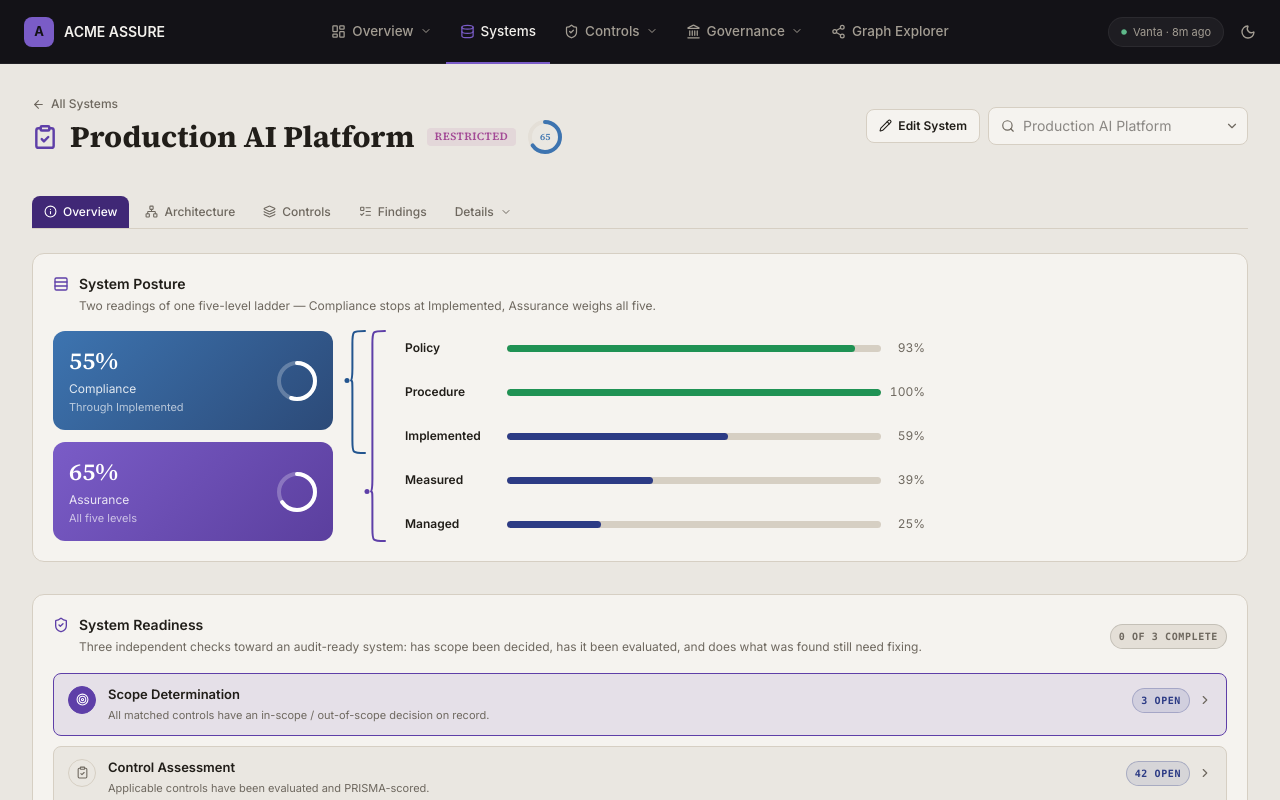
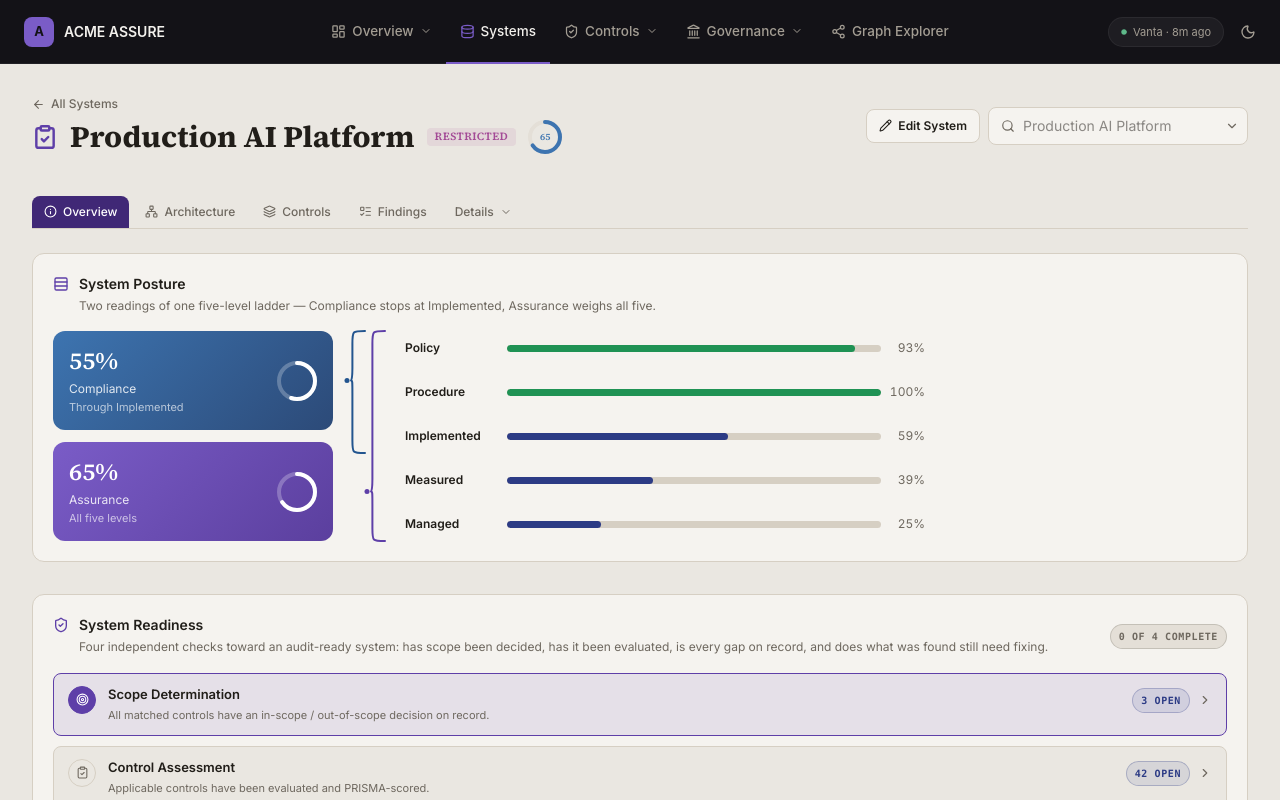
Before and after one commit to jklepp/grc, a React (Vite) app: page /#/systems/SYS-003 in a window 1280 px wide. Both pictures are taken after a click on the button "Single sign-on". Shown: the top 800 px of the page. Built offline with nearby package versions, Linux system fonts and the light colour scheme.

Commit message:
Sys changes

```diff
--- a/src/pages/SystemWorkspace/SystemHeader.tsx
+++ b/src/pages/SystemWorkspace/SystemHeader.tsx
@@ -2,7 +2,7 @@ import React from "react";
 import { ArrowLeft, ClipboardCheck, Pencil } from "lucide-react";
 import { C } from "../../theme";
 import { PageHeader } from "../../components/Headings";
-import { ClassificationTag, AssuranceBadge, SystemPicker } from "../../components/SystemBadges";
+import { ClassificationTag, AssuranceBadge, FormallyAssessedBadge, SystemPicker } from "../../components/SystemBadges";
 import type { SystemId } from "../../graph/ids";
 import type { WorkspaceSystem } from "./types";
 
@@ -13,9 +13,10 @@ interface SystemHeaderProps {
   onSelectSystem: (id: SystemId) => void;
   onEdit: () => void;
   onBack?: () => void;
+  formallyAssessed?: boolean;
 }
 
-export function SystemHeader({ system, systems, systemId, onSelectSystem, onEdit, onBack }: SystemHeaderProps) {
+export function SystemHeader({ system, systems, systemId, onSelectSystem, onEdit, onBack, formallyAssessed }: SystemHeaderProps) {
   return (
     <PageHeader
       icon={ClipboardCheck}
@@ -34,6 +35,7 @@ export function SystemHeader({ system, systems, systemId, onSelectSystem, onEdit
           {system.name}
           {system.classification && <ClassificationTag level={system.classification} />}
           <AssuranceBadge pct={system.overallAssurance} />
+          {formallyAssessed && <FormallyAssessedBadge />}
         </span>
       }
       right={(
--- a/src/pages/SystemWorkspace/SystemOverview.tsx
+++ b/src/pages/SystemWorkspace/SystemOverview.tsx
@@ -14,6 +14,14 @@ import type {
 import type { SystemWorkspaceTab } from "./tabs";
 import type { ReviewWave } from "../../engine/review";
 
+interface FormalAssessmentStatus {
+  scopeDecided: boolean;
+  controlsAssessed: boolean;
+  gapsRecorded: boolean;
+  gapControlsMissingFinding: ControlMatrixRow[];
+  complete: boolean;
+}
+
 interface SystemOverviewProps {
   system: WorkspaceSystem;
   cockpit: CockpitSummary;
@@ -27,12 +35,14 @@ interface SystemOverviewProps {
   onSelectControlsGroup: (selection: ControlSelection) => void;
   onStartAssessment?: () => void;
   onGenerateIsoReport: () => Promise<void>;
+  formalAssessment: FormalAssessmentStatus;
 }
 
 export function SystemOverview(props: SystemOverviewProps) {
   const {
     system, cockpit, compliance, statusCounts, applicabilitySummary, exposure,
     dataTypes, onNavigate, onOpenScopeReview, onSelectControlsGroup, onStartAssessment, onGenerateIsoReport,
+    formalAssessment,
   } = props;
   const [generatingReport, setGeneratingReport] = useState(false);
 
@@ -55,8 +65,10 @@ export function SystemOverview(props: SystemOverviewProps) {
         <AssessmentReadiness
           statusCounts={statusCounts}
           applicabilitySummary={applicabilitySummary}
+          formalAssessment={formalAssessment}
           onScopeClick={() => onOpenScopeReview("not-applicable")}
           onAssessClick={onStartAssessment ?? (() => onSelectControlsGroup(ASSESSMENT_SELECTION))}
+          onGapsClick={() => onSelectControlsGroup(DEFAULT_SELECTION)}
           onRemediateClick={() => onSelectControlsGroup(DEFAULT_SELECTION)}
         />
       </Panel>
--- a/src/pages/SystemWorkspace/SystemWorkspace.tsx
+++ b/src/pages/SystemWorkspace/SystemWorkspace.tsx
@@ -10,7 +10,7 @@ import { SystemData } from "./SystemData";
 import { SystemIdentity } from "./SystemIdentity";
 import { SystemSecurity } from "./SystemSecurity";
 import { SystemTesting } from "./SystemTesting";
-import { SystemControls, DEFAULT_SELECTION } from "./SystemControls";
+import { SystemControls, DEFAULT_SELECTION, REMEDIATION_STATUSES } from "./SystemControls";
 import type { ControlSelection } from "./SystemControls";
 import { ScopeReviewModal } from "./ScopeReviewModal";
 import { SystemRisk } from "./SystemRisk";
@@ -154,6 +154,30 @@ export default function SystemWorkspace({ systemId: controlledSystemId, onSelect
     return counts;
   }, [findings]);
 
+  // "Formally assessed" (Completion, stage 4 of the assessment workflow):
+  // scope is fully decided, every applicable control has been PRISMA-graded,
+  // and every control still sitting at partial/deficient/not-implemented has
+  // a Finding — a gap/CAP — on record for it. This is deliberately a lower
+  // bar than "audit-ready" (see engine/review.ts): it does not require those
+  // gaps to already be remediated, only recorded, matching how an assessment
+  // engagement actually completes.
+  const gapControlsMissingFinding = useMemo(() => {
+    const findingControlIds = new Set(findings.map((f) => f.controlId));
+    return matrix.filter((row) => (REMEDIATION_STATUSES as readonly string[]).includes(row.status) && !findingControlIds.has(row.controlId));
+  }, [matrix, findings]);
+  const formalAssessment = useMemo(() => {
+    const scopeDecided = applicabilitySummary.pending === 0;
+    const controlsAssessed = (statusCounts.unassessed ?? 0) === 0;
+    const gapsRecorded = gapControlsMissingFinding.length === 0;
+    return {
+      scopeDecided,
+      controlsAssessed,
+      gapsRecorded,
+      gapControlsMissingFinding,
+      complete: scopeDecided && controlsAssessed && gapsRecorded,
+    };
+  }, [applicabilitySummary, statusCounts, gapControlsMissingFinding]);
+
   async function generateIsoReport() {
     const { exportIso27001SystemReportPdf } = await import("../../utils/exportIso27001SystemReportPdf");
     await exportIso27001SystemReportPdf({
@@ -188,6 +212,7 @@ export default function SystemWorkspace({ systemId: controlledSystemId, onSelect
         onSelectSystem={selectSystem}
         onEdit={() => setEditorOpen(true)}
         onBack={onBack}
+        formallyAssessed={formalAssessment.complete}
       />
 
       <WorkspaceTabBar tabs={SUB_TABS} active={subTab} onChange={changeSubTab} />
@@ -203,6 +228,7 @@ export default function SystemWorkspace({ systemId: controlledSystemId, onSelect
           onOpenScopeReview={openScopeReview} onSelectControlsGroup={openControlsGroup}
           onStartAssessment={assessmentQueue.length > 0 ? openAssessmentWalk : undefined}
           onGenerateIsoReport={generateIsoReport}
+          formalAssessment={formalAssessment}
         />
       )}
 
--- a/src/pages/SystemWorkspace/overview/AssessmentReadiness.tsx
+++ b/src/pages/SystemWorkspace/overview/AssessmentReadiness.tsx
@@ -1,5 +1,5 @@
 import React from "react";
-import { Check, ChevronRight, ClipboardCheck, ShieldCheck, Target, Wrench } from "lucide-react";
+import { Check, ChevronRight, ClipboardCheck, FileWarning, ShieldCheck, Target, Wrench } from "lucide-react";
 import type { LucideIcon } from "lucide-react";
 import { C } from "../../../theme";
 import { SectionHeader } from "../shared/SectionHeader";
@@ -9,11 +9,21 @@ import type { ControlMatrixRow, ApplicabilitySummary } from "../types";
 
 type ControlStatus = ControlMatrixRow["status"];
 
+interface FormalAssessmentStatus {
+  scopeDecided: boolean;
+  controlsAssessed: boolean;
+  gapsRecorded: boolean;
+  gapControlsMissingFinding: ControlMatrixRow[];
+  complete: boolean;
+}
+
 interface AssessmentReadinessProps {
   statusCounts: Record<ControlStatus, number>;
   applicabilitySummary: ApplicabilitySummary;
+  formalAssessment: FormalAssessmentStatus;
   onScopeClick: () => void;
   onAssessClick: () => void;
+  onGapsClick: () => void;
   onRemediateClick: () => void;
 }
 
@@ -66,18 +76,25 @@ function CheckRow({ icon: Icon, title, description, complete, count, next, onCli
   );
 }
 
-const CHECKS = ["scope", "assess", "remediate"] as const;
+const CHECKS = ["scope", "assess", "gaps", "remediate"] as const;
 type CheckId = (typeof CHECKS)[number];
+// "Formally assessed" (Completion, stage 4) needs only these three — a gap is
+// allowed to still be open, as long as it's on record with a Finding/CAP.
+// "remediate" is a further, optional bar (closing those gaps) tracked
+// alongside it but not required for the system to count as formally assessed.
+const FORMAL_ASSESSMENT_CHECKS = ["scope", "assess", "gaps"] as const;
 
 // A read of every count already exists elsewhere (Scope from
 // applicability.pendingControlsForSystem, Assessment from statusCounts.unassessed,
-// Remediation from the same REMEDIATION_STATUSES SystemControls' work-queue tile
-// uses) — three independent Complete/Deficient checks, not a sequential wizard.
-// The first deficient check in scope->assess->remediate order (the natural
+// Gaps from formalAssessment.gapControlsMissingFinding, Remediation from the
+// same REMEDIATION_STATUSES SystemControls' work-queue tile uses) — four
+// independent Complete/Deficient checks, not a sequential wizard. The first
+// deficient check in scope->assess->gaps->remediate order (the natural
 // workflow sequence) is marked as next; the order on screen never reshuffles.
-export function AssessmentReadiness({ statusCounts, applicabilitySummary, onScopeClick, onAssessClick, onRemediateClick }: AssessmentReadinessProps) {
+export function AssessmentReadiness({ statusCounts, applicabilitySummary, formalAssessment, onScopeClick, onAssessClick, onGapsClick, onRemediateClick }: AssessmentReadinessProps) {
   const pendingCount = applicabilitySummary?.pending ?? 0;
   const assessmentCount = statusCounts.unassessed ?? 0;
+  const gapsMissingCount = formalAssessment.gapControlsMissingFinding.length;
   const remediationCount = REMEDIATION_STATUSES.reduce((sum, s) => sum + (statusCounts[s] ?? 0), 0);
 
   const checks: Record<CheckId, { icon: LucideIcon; title: string; description: string; complete: boolean; count: number; onClick: () => void }> = {
@@ -97,6 +114,14 @@ export function AssessmentReadiness({ statusCounts, applicabilitySummary, onScop
       count: assessmentCount,
       onClick: onAssessClick,
     },
+    gaps: {
+      icon: FileWarning,
+      title: "Gaps & CAPs Recorded",
+      description: "Every partial, deficient, or not-implemented control has a Finding filed with a corrective action plan.",
+      complete: gapsMissingCount === 0,
+      count: gapsMissingCount,
+      onClick: onGapsClick,
+    },
     remediate: {
       icon: Wrench,
       title: "Remediation",
@@ -108,23 +133,30 @@ export function AssessmentReadiness({ statusCounts, applicabilitySummary, onScop
   };
   const nextId = CHECKS.find((id) => !checks[id].complete);
   const doneCount = CHECKS.filter((id) => checks[id].complete).length;
+  const formallyAssessed = FORMAL_ASSESSMENT_CHECKS.every((id) => checks[id].complete);
 
   return (
     <WizardTokens>
       <SectionHeader
         icon={ShieldCheck}
         title="System Readiness"
-        description="Three independent checks toward an audit-ready system: has scope been decided, has it been evaluated, and does what was found still need fixing."
+        description="Four independent checks toward an audit-ready system: has scope been decided, has it been evaluated, is every gap on record, and does what was found still need fixing."
         aside={<StatusPill tone={nextId ? "neutral" : "success"}>{doneCount} of {CHECKS.length} complete</StatusPill>}
       />
-      {nextId ? (
+      {!nextId ? (
+        <Callout tone="success" title="Scoped, assessed, recorded, and remediated.">
+          This system is audit-ready.
+        </Callout>
+      ) : (
         <div className="flex flex-col gap-2.5">
+          {formallyAssessed && (
+            <Callout tone="success" title="Formally assessed.">
+              Scope is decided, every applicable control has been evaluated, and every gap has a Finding/CAP on record.
+              {remediationCount > 0 ? ` ${remediationCount} remediation item${remediationCount === 1 ? "" : "s"} still open.` : ""}
+            </Callout>
+          )}
           {CHECKS.map((id) => <CheckRow key={id} {...checks[id]} next={id === nextId} />)}
         </div>
-      ) : (
-        <Callout tone="success" title="Scoped, assessed, and remediated.">
-          This system is audit-ready.
-        </Callout>
       )}
     </WizardTokens>
   );
```
Also changed, not shown: src/components/SystemBadges.tsx (+17 -1 lines).
